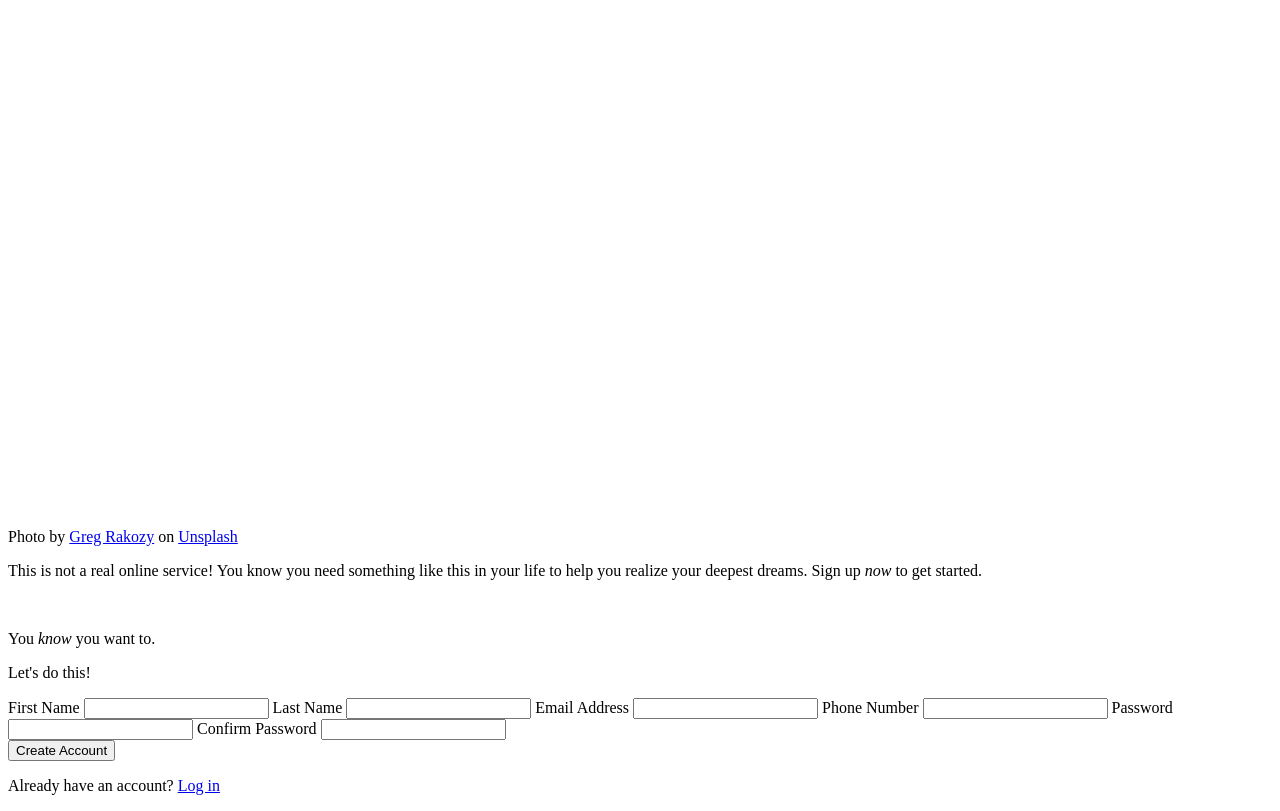
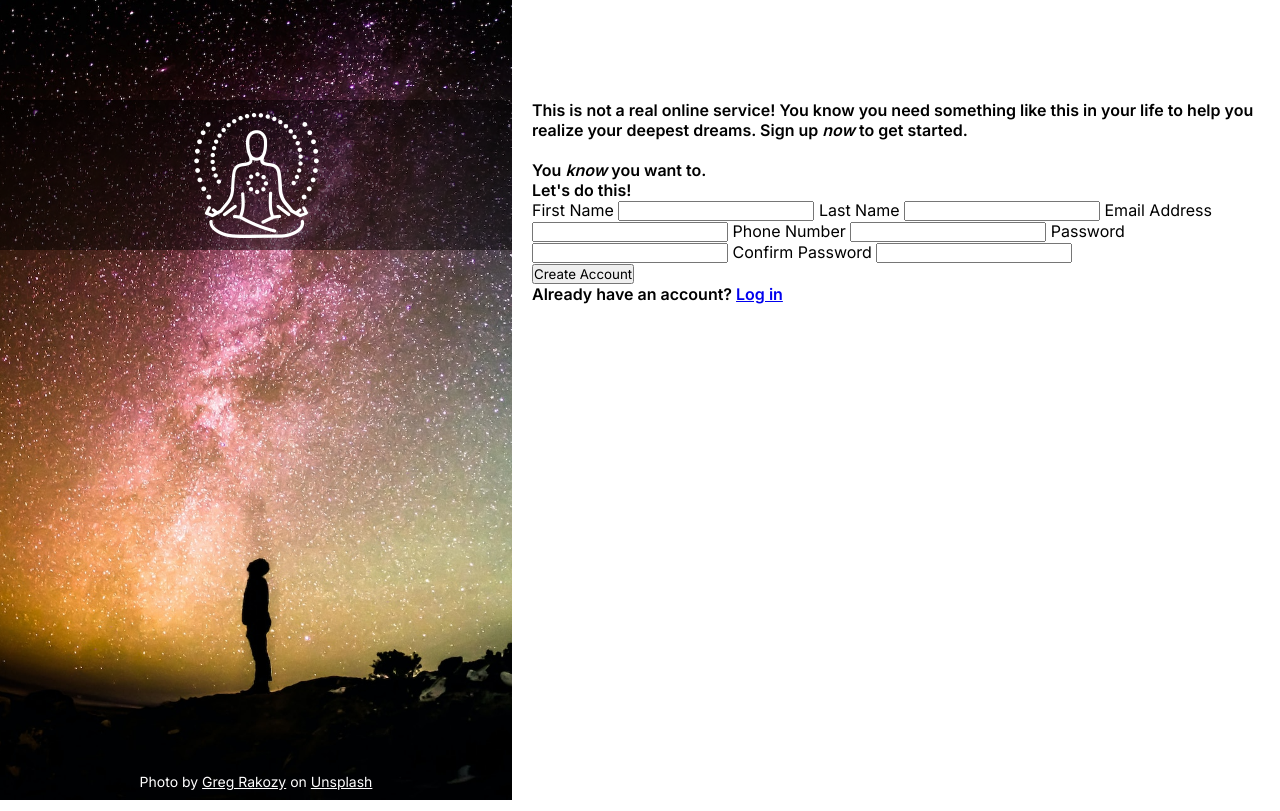
Before and after one commit to mkling-coding/sign-up-form, a plain HTML site: page index.html in a window 1280 px wide. Drawn offline with Linux system fonts and the light colour scheme.

Commit message:
Left side div finished

```diff
--- a/index.html
+++ b/index.html
@@ -4,12 +4,15 @@
     <meta charset="UTF-8">
     <meta name="viewport" content="width=device-width, initial-scale=1.0">
     <title>Sign-up form</title>
+    <link rel="stylesheet" href="style.css">
 </head>
 <body>
     <div id="container">
         <div id="picture-div">
-            <img src="images/calm_mind_logo.png">
-            <p>Photo by <a href="https://unsplash.com/@grakozy?utm_content=creditCopyText&utm_medium=referral&utm_source=unsplash">Greg Rakozy</a> on <a href="https://unsplash.com/photos/silhouette-photography-of-person-oMpAz-DN-9I?utm_content=creditCopyText&utm_medium=referral&utm_source=unsplash">Unsplash</a></p>
+            <div id="logo-div">
+                <img src="images/calm_mind_logo.png">
+            </div>
+            <p id="picture-credit">Photo by <a href="https://unsplash.com/@grakozy?utm_content=creditCopyText&utm_medium=referral&utm_source=unsplash">Greg Rakozy</a> on <a href="https://unsplash.com/photos/silhouette-photography-of-person-oMpAz-DN-9I?utm_content=creditCopyText&utm_medium=referral&utm_source=unsplash">Unsplash</a></p>
         </div>
         <div id="signup-div">
             <p>This is not a real online service! You know you need something like this in your life to help you realize your deepest dreams. Sign up <em>now</em> to get started.</p>
--- a/style.css
+++ b/style.css
@@ -0,0 +1,57 @@
+@import url('https://fonts.googleapis.com/css2?family=Inter:wght@100;200;300;400;500;600;700;800;900&display=swap');
+
+* {
+    padding: 0;
+    margin: 0;
+    box-sizing: border-box;
+    font-family: 'Inter', sans-serif;
+}
+
+#container {
+    display: flex;
+}
+
+#picture-div {
+    width: 40%;
+    height: 100vh;
+    background-image: url(images/meditation.jpg);
+    background-position: center;
+    background-size: cover;
+    text-align: center;
+    display: flex;
+    justify-content: center;
+}
+
+#logo-div {
+    width: 100%;
+    height: 150px;
+    margin-top: 100px;
+    background-color: rgb(0, 0, 0, 0.5);
+    display: flex;
+    justify-content: center;
+    align-items: center;
+}
+
+#picture-div img {
+    width: 125px;
+}
+
+#picture-credit {
+    position: fixed;
+    bottom: 10px;
+    color: white;
+    font-size: 14px;
+}
+
+#picture-div a {
+    color: white;
+}
+
+#signup-div {
+    width: 60%;
+    padding: 100px 20px;
+}
+
+#signup-div p {
+    font-weight: 600;
+}
```
